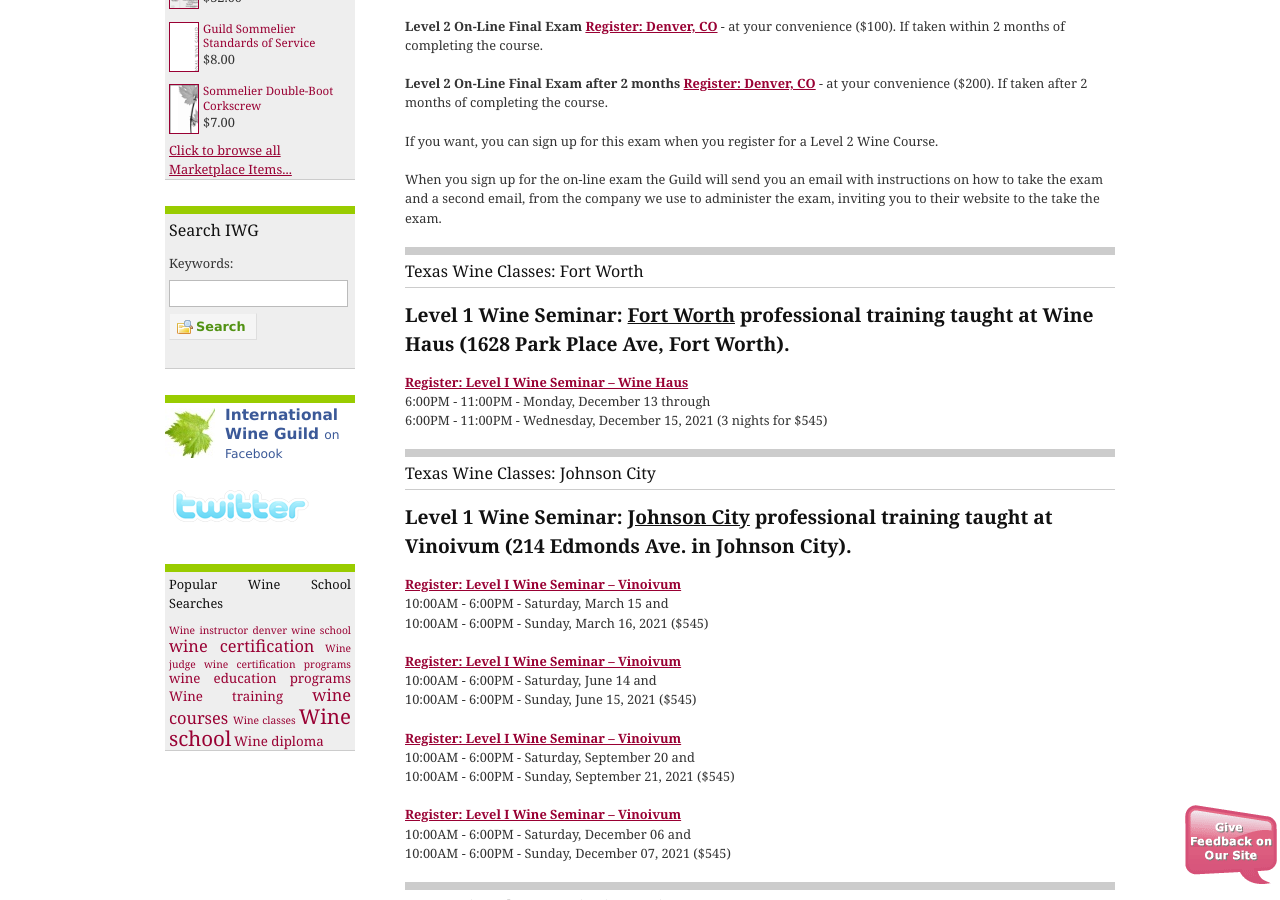
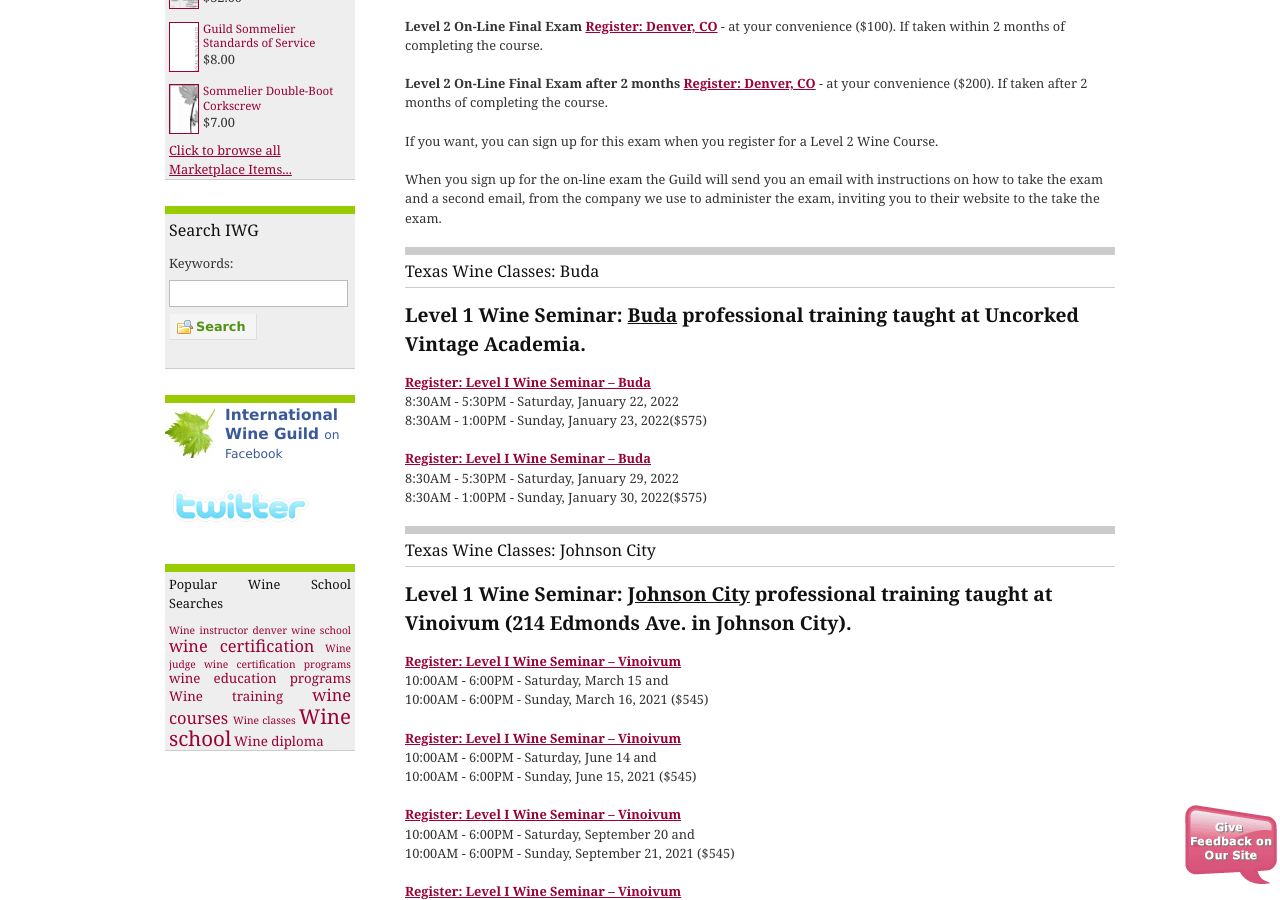
Before and after one commit to CKDev/internationalwineguild.com, a Jekyll site: the page built from texas-wine-school.html, in a window 1280 px wide and 900 px high, scrolled down 1087 px. Built offline with Jekyll 4.4.1, drawn with Linux system fonts in a browser that asks for light colours; a script that is not in the unit is left out; comment, search, counter and statistics services are not loaded.

Commit message:
Update texas-wine-school.html

```diff
--- a/texas-wine-school.html
+++ b/texas-wine-school.html
@@ -43,15 +43,22 @@
   and a second email, from the company we use to administer the exam, inviting you to their website to the take the
   exam.</p>
 
-<h2>Texas Wine Classes: Fort Worth</h2>
-<h3><strong>Level 1 Wine Seminar: <u>Fort Worth</u>&nbsp;professional training taught at Wine Haus (1628 Park Place Ave, Fort Worth).&nbsp;</strong></h3>
+<h2>Texas Wine Classes: Buda</h2>
+<h3><strong>Level 1 Wine Seminar: <u>Buda</u>&nbsp;professional training taught at Uncorked Vintage Academia.&nbsp;</strong></h3>
 
 <p><a class="ga-track"
-    href="http://ww4.aitsafe.com/cf/add.cfm?userid=6714687&amp;product=Level+1+Wine+Seminar+Fort+Haus++-++12/13-15, 2021&amp;price=545&amp;return=www.internationalwineguild.com/texas-wine-school">
-    <strong>Register: Level I Wine Seminar – Wine Haus</strong>
+    href="http://ww4.aitsafe.com/cf/add.cfm?userid=6714687&amp;product=Level+1+Wine+Seminar+Buda++-++01/22-23, 2022&amp;price=575&amp;return=www.internationalwineguild.com/texas-wine-school">
+    <strong>Register: Level I Wine Seminar – Buda</strong>
   </a><br>
-  6:00PM - 11:00PM - Monday, December 13 through<br>
-  6:00PM - 11:00PM - Wednesday, December 15, 2021 (3 nights for $545)</p>
+  8:30AM - 5:30PM - Saturday, January 22, 2022<br>
+  8:30AM - 1:00PM - Sunday, January 23, 2022($575)</p>
+
+<p><a class="ga-track"
+    href="http://ww4.aitsafe.com/cf/add.cfm?userid=6714687&amp;product=Level+1+Wine+Seminar+Buda++-++01/29-30, 2022&amp;price=575&amp;return=www.internationalwineguild.com/texas-wine-school">
+    <strong>Register: Level I Wine Seminar – Buda</strong>
+  </a><br>
+  8:30AM - 5:30PM - Saturday, January 29, 2022<br>
+  8:30AM - 1:00PM - Sunday, January 30, 2022($575)</p>
 
 <h2>Texas Wine Classes: Johnson City</h2>
 <h3><strong>Level 1 Wine Seminar: <u>Johnson City</u>&nbsp;professional training taught at Vinoivum (214 Edmonds Ave. in Johnson City).&nbsp;</strong></h3>
```
